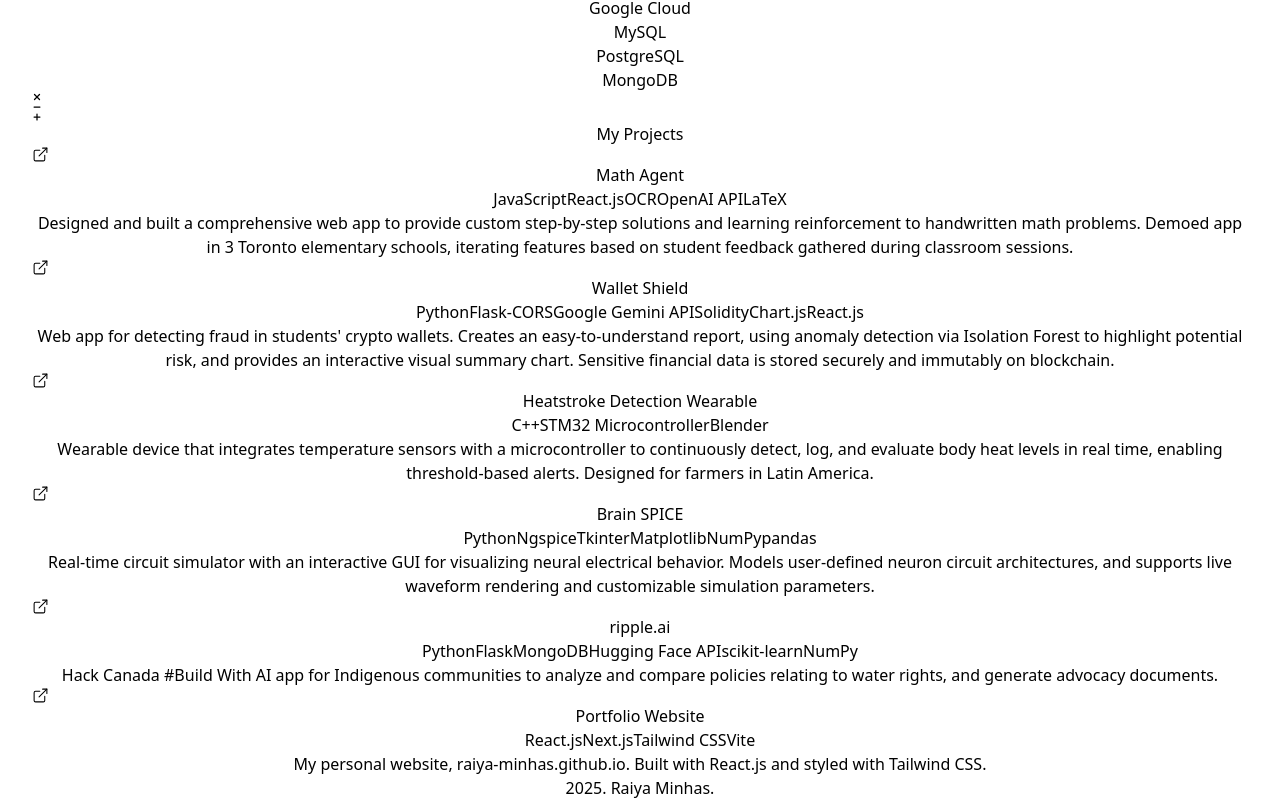
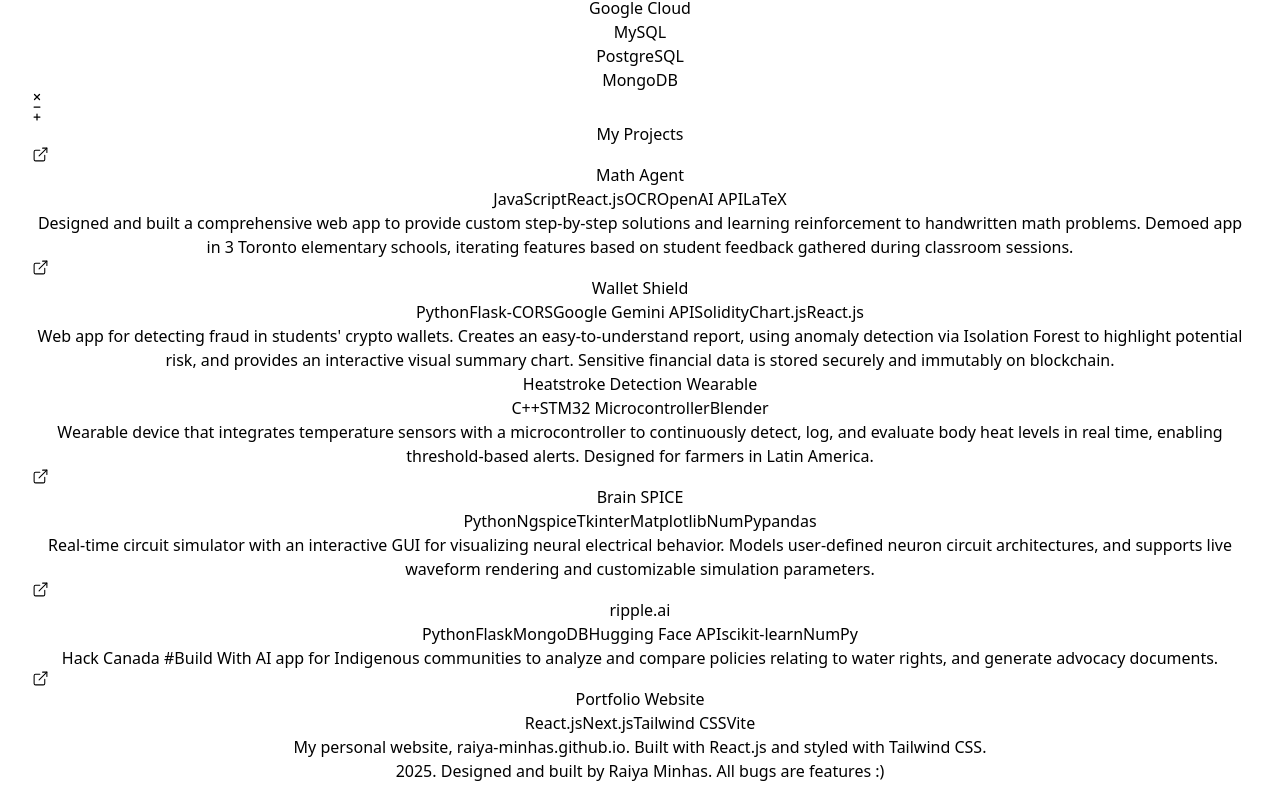
Before and after one commit to raiya-m/raiya-minhas, a React (Vite) app in the folder raiya-minhas/: page / in a window 1280 px wide. Shown: the part 3440-4240 px from the top of the page. Built offline with nearby package versions, Linux system fonts and the light colour scheme.

Commit message:
formatting mods

```diff
--- a/raiya-minhas/src/App.jsx
+++ b/raiya-minhas/src/App.jsx
@@ -29,7 +29,6 @@ function App() {
       <Footer />
     </div>
   </div>
-
   );
 }
 
--- a/raiya-minhas/src/sections/Footer.jsx
+++ b/raiya-minhas/src/sections/Footer.jsx
@@ -2,13 +2,15 @@ import React from "react";
 
 function Footer() {
   return (
-    <footer className="w-full mt-20">
-      {/* Divider line */}
-      <div className="border-t border-gray-300 w-full max-w-4xl mx-auto" />
+    <footer className="w-full mt-20 px-6">
+      <div className="w-[90vw] max-w-2xl mx-auto">
+        {/* Divider line */}
+        <div className="border-t border-gray-300 w-full" />
 
-      {/* Footer text */}
-      <div className="text-center text-sm text-gray-500 mt-4 mb-10 px-4">
-      2025. Raiya Minhas.
+        {/* Footer text */}
+        <div className="text-center text-sm text-gray-500 mt-4 mb-10">
+        2025. Designed and built by Raiya Minhas. All bugs are features :)
+        </div>
       </div>
     </footer>
   );
--- a/raiya-minhas/src/sections/Projects.jsx
+++ b/raiya-minhas/src/sections/Projects.jsx
@@ -55,7 +55,8 @@ function Projects() {
             key={idx}
             className="relative bg-white border border-black shadow-sm p-4 rounded-xl transition-transform hover:scale-[1.025] duration-200 text-black"
           >
-            {/* External Link icon */}
+            {/* External Link icon — hidden for Heatstroke Detection Wearable */}
+            {project.title !== "Heatstroke Detection Wearable" && project.github && (
               <a
                 href={project.github}
                 target="_blank"
@@ -64,9 +65,12 @@ function Projects() {
               >
                 <ExternalLink size={17} strokeWidth={1.5} />
               </a>
+            )}
 
             {/* Title */}
-            <h3 className="text-lg font-semibold mb-2 pr-8 break-words leading-tight">{project.title}</h3>
+            <h3 className="text-lg font-semibold mb-2 pr-8 break-words leading-tight">
+              {project.title}
+            </h3>
 
             {/* Tags */}
             <div className="flex flex-wrap gap-2 mb-3">
```
Lines whose indentation alone changed are shown as unchanged.
